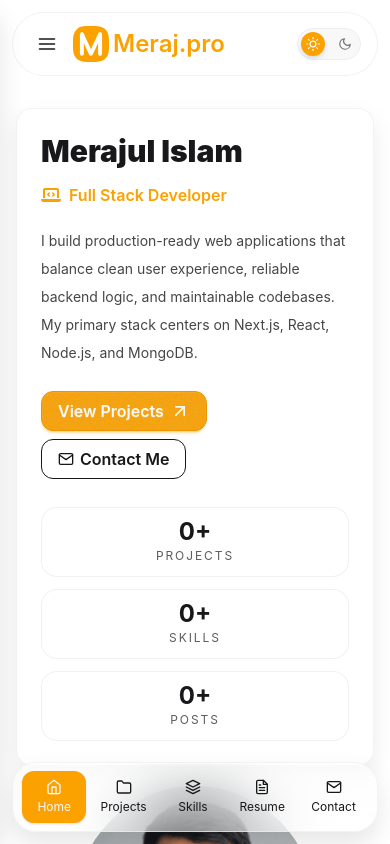
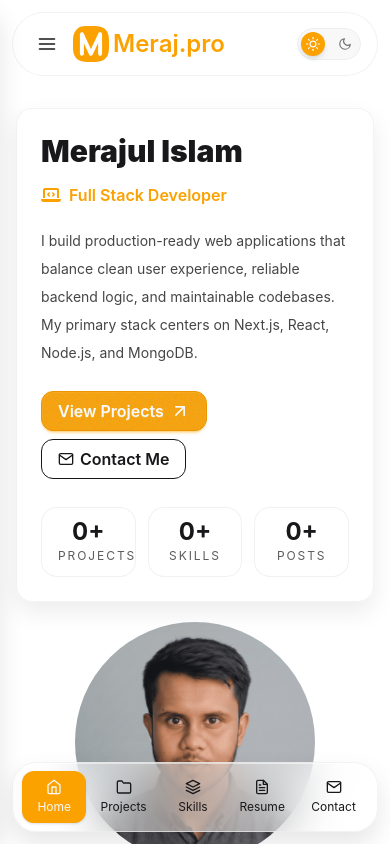
Before and after one commit to buildwithmeraj/portfolio, a Next.js app: page / in a window 390 px wide. Shown: the top 844 px of the page. Built offline with nearby package versions, Linux system fonts and the light colour scheme; no server answers; the database is empty.

Commit message:
updated footer and about me section

```diff
--- a/src/components/home/HomeAboutSection.jsx
+++ b/src/components/home/HomeAboutSection.jsx
@@ -70,7 +70,7 @@ const HomeAboutSection = ({ projectsCount, skillsCount, postsCount }) => {
             </Link>
           </div>
 
-          <div className="mt-7 grid gap-3 sm:grid-cols-3">
+          <div className="mt-7 grid grid-cols-3 gap-3">
             <div className="rounded-2xl border border-base-300/80 bg-base-100/65 px-4 py-3 text-center">
               <p className="text-2xl font-bold leading-none">
                 {projectsCount}+
--- a/src/components/shared/Footer.jsx
+++ b/src/components/shared/Footer.jsx
@@ -17,12 +17,12 @@ const links = [
 const Footer = () => {
   return (
     <footer className="mt-auto px-4 pb-24 pt-3 md:px-6 md:pt-4 lg:pb-6">
-      <div className="mx-auto flex w-full max-w-7xl flex-col items-start gap-4 rounded-4xl border border-base-300/80 bg-base-100/70 p-5 backdrop-blur sm:flex-row sm:items-center sm:justify-between">
+      <div className="mx-auto flex w-full max-w-7xl flex-col items-center gap-4 rounded-4xl border border-base-300/80 bg-base-100/70 p-5 backdrop-blur text-center sm:flex-row sm:items-center sm:justify-between sm:text-left">
         <p className="text-sm opacity-75">
           Copyright © {new Date().getFullYear()} Merajul Islam. All rights
           reserved.
         </p>
-        <div className="flex items-center gap-2">
+        <div className="flex items-center justify-center gap-2">
           {links.map((item) => {
             const Icon = item.icon;
             return (
--- a/src/components/skeleton/HomeAboutSkeleton.jsx
+++ b/src/components/skeleton/HomeAboutSkeleton.jsx
@@ -11,7 +11,7 @@ const HomeAboutSkeleton = () => {
             <div className="skeleton h-10 w-32 rounded-xl" />
             <div className="skeleton h-10 w-28 rounded-xl" />
           </div>
-          <div className="grid gap-3 sm:grid-cols-3 pt-1">
+          <div className="grid gap-3 grid-cols-3 pt-1">
             <div className="skeleton h-18 rounded-2xl" />
             <div className="skeleton h-18 rounded-2xl" />
             <div className="skeleton h-18 rounded-2xl" />
```
